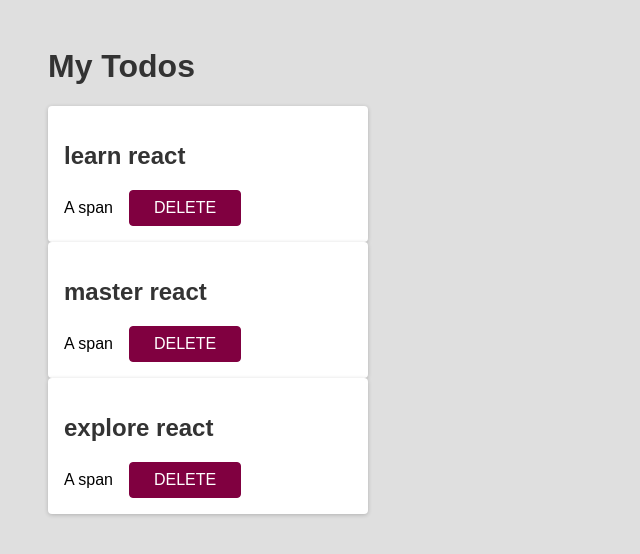
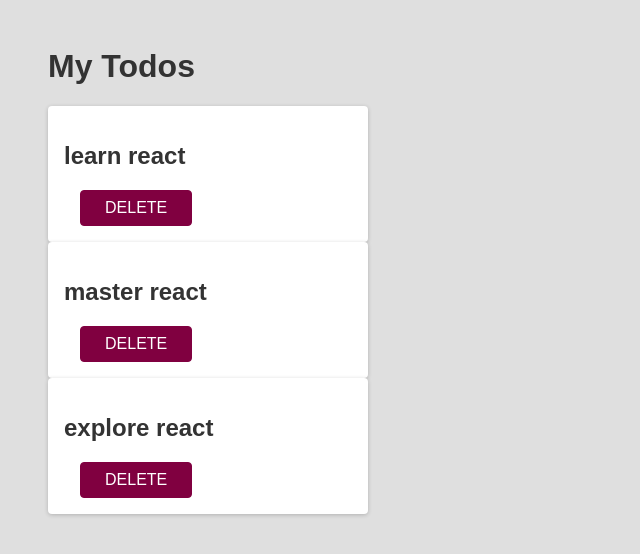
Before and after one commit to qluke/my-react, a React (Create React App) app: page / in a window 1280 px wide. Shown: the top 554 px of the page, without its empty margins (0-640 px from the left). Built offline with nearby package versions, Linux system fonts and the light colour scheme.

Commit message:
事件处理函数

```diff
--- a/src/components/Todo.js
+++ b/src/components/Todo.js
@@ -1,13 +1,19 @@
+//prop的作用是传递文本值
 function Todo(props){
-    return (
-        <div className="card">
+  function deleteHandler(){
+    //这三个不同的按钮会打印不同的日志
+    console.log('Clicked!');
+    console.log(props.text);
+  }
+  //JSX 会让你把标签放到 JavaScript 中。而大括号会让你 “回到” JavaScript 中
+  return (
+      <div className="card">
         <h2>{props.text}</h2>
-        <div class='action'>
-            <span> A span</span>
-          <button className="btn">DELETE</button>
-        </div>
+        <div className='action'>
+          <button className="btn" onClick={deleteHandler}>DELETE</button>
       </div>
-    );
+    </div>
+  );
 }
 
 
```
